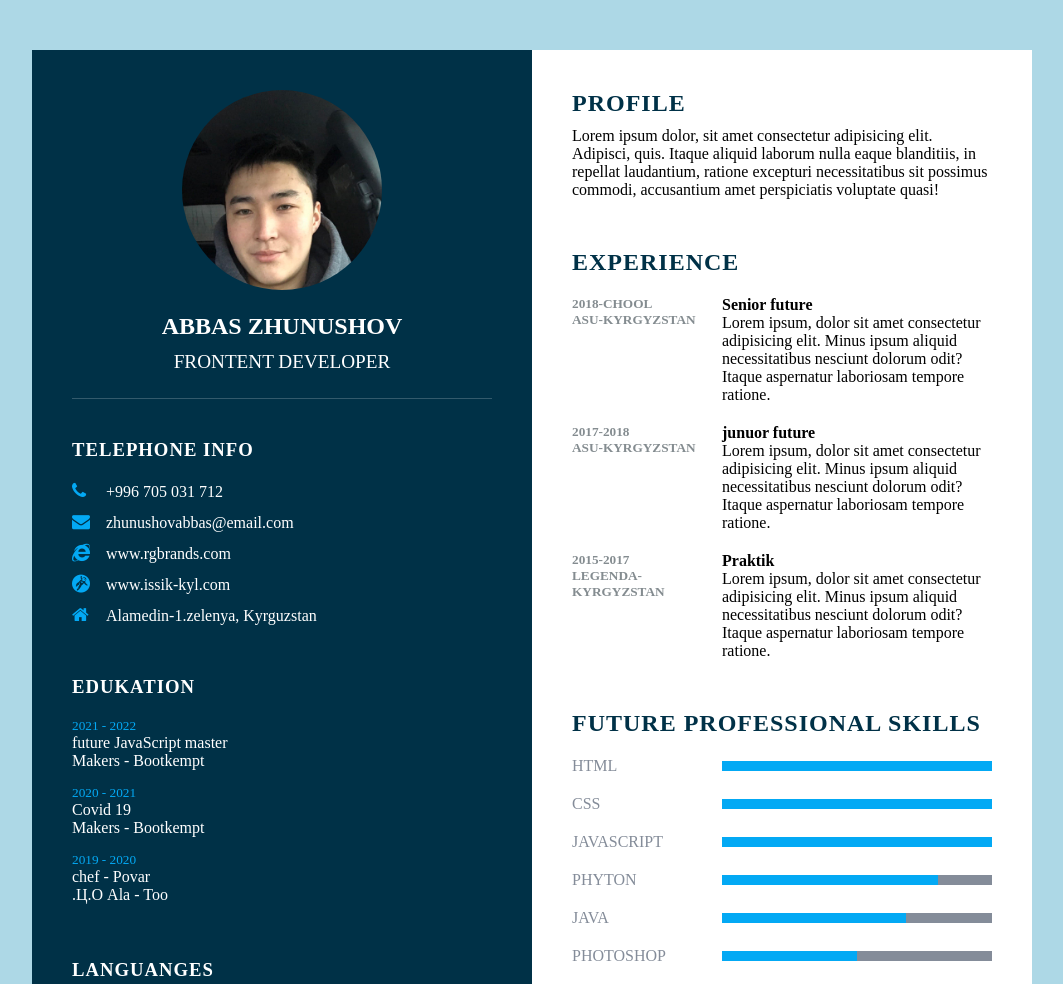
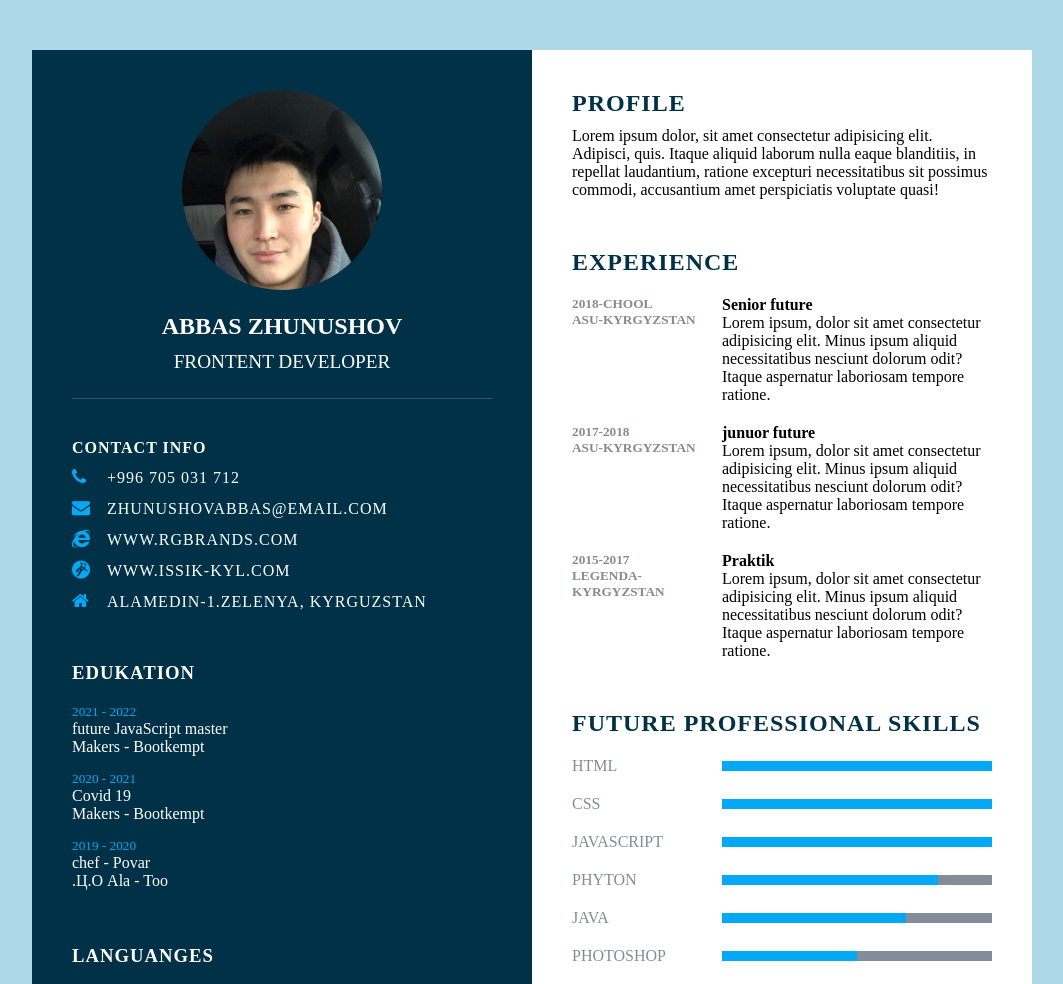
Before and after one commit to zhunushov/my-resume, a plain HTML site: page index.html in a window 1280 px wide. Shown: the top 984 px of the page, without its empty margins (108-1171 px from the left). Drawn offline with Linux system fonts and the light colour scheme.

Commit message:
changed title

```diff
--- a/index.html
+++ b/index.html
@@ -19,7 +19,7 @@
             </div>
 
             <div class="contactInfo">
-                <h3 class="title">Telephone info</h3>
+                <h class="title">Contact info</h3>
                 <ul>
                     <li>
                         <span class="icon"><i class="fa fa-phone" aria-hidden="true"></i></span>
```
